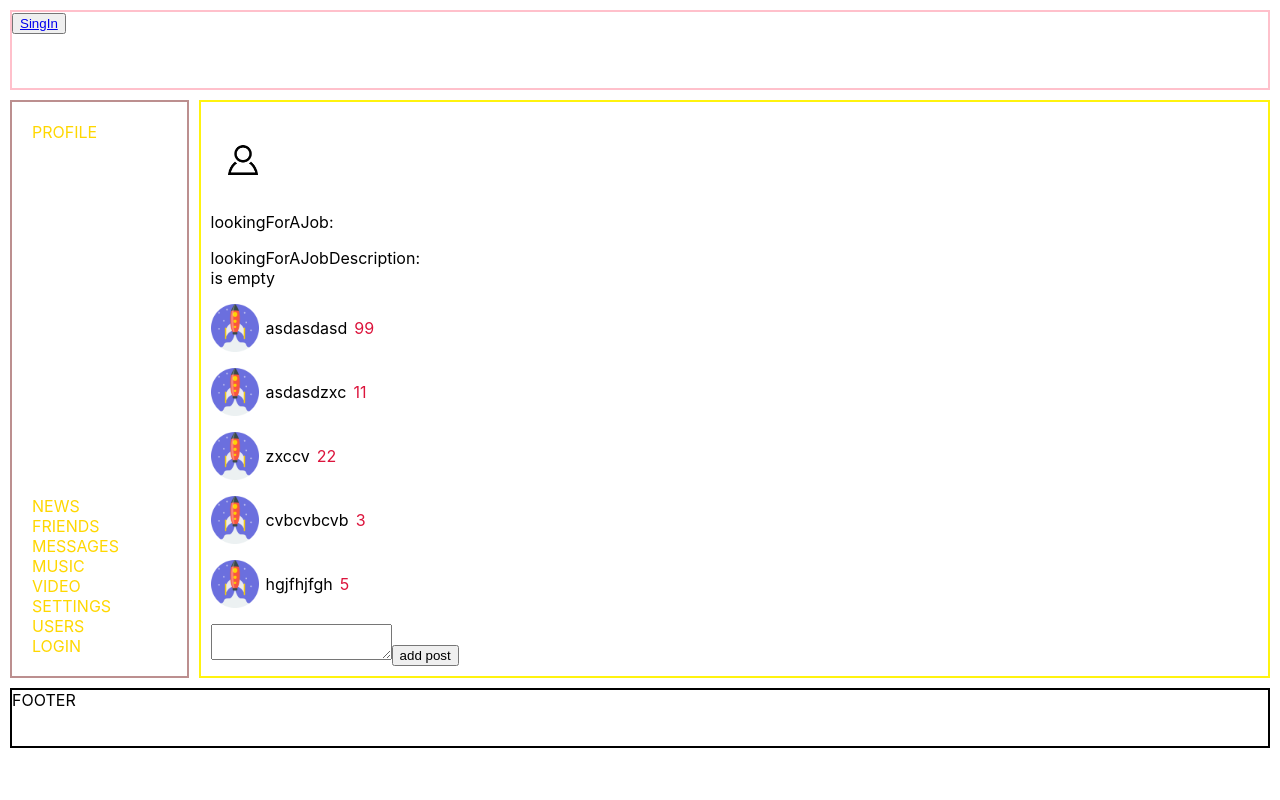
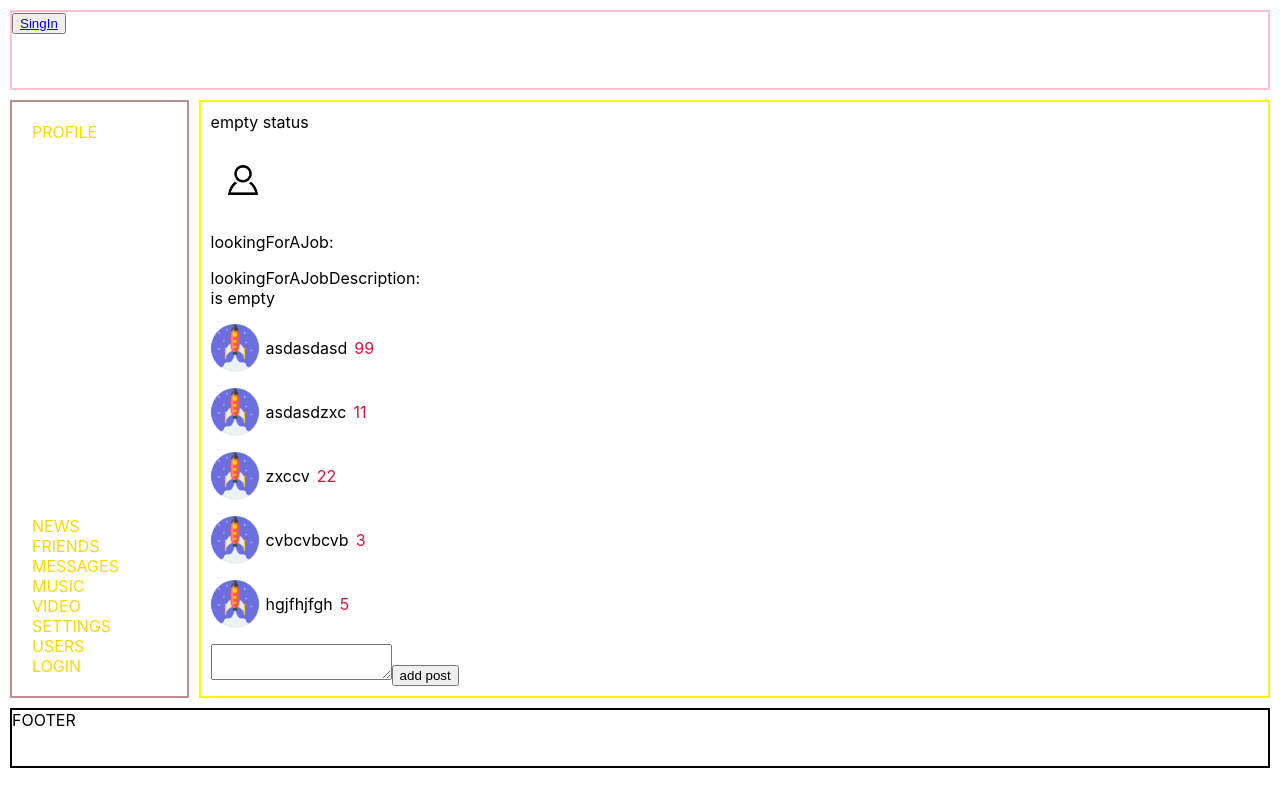
Before and after one commit to hrsk/samurai-way, a React (Create React App) app: page /profile/1 in a window 1280 px wide. Built offline with nearby package versions, Linux system fonts and the light colour scheme; no server answers.

Commit message:
refactoring, fix props

```diff
--- a/src/components/profile/Profile.tsx
+++ b/src/components/profile/Profile.tsx
@@ -1,14 +1,15 @@
 import { ConnectedPropsType } from "./ProfileContainer";
 import { ProfileDescription } from "./ProfileDescription";
+import { ProfileStatus } from "./ProfileStatus";
 import { PostsContainerComponent } from "./posts/PostsContainerComponent";
 
 interface PropsType extends ConnectedPropsType {
-    changeStatus: (value: string) => void
 }
 
 export const Profile = (props: PropsType) => {
     return (
         <div>
+            <ProfileStatus {...props} />
             <ProfileDescription {...props} />
             <PostsContainerComponent posts={props.posts}
                 changePostText={props.changePostText}
--- a/src/components/profile/ProfileContainer.tsx
+++ b/src/components/profile/ProfileContainer.tsx
@@ -46,16 +46,12 @@ export class ProfileConnectedComponent extends React.Component<ConnectedPropsTyp
         this.props.addPost()
     }
 
-    changeStatus = (value: string) => {
-        this.props.changeUserStatus(value)
-    }
-
     render() {
         // if (!this.props.isAuth) return <Redirect to={'/login'} />
         return (
             this.props.isFetching
                 ? <Preloader />
-                : <Profile {...this.props} changeStatus={this.changeStatus} />
+                : <Profile {...this.props} />
         )
     }
 }
--- a/src/components/profile/ProfileDescription.tsx
+++ b/src/components/profile/ProfileDescription.tsx
@@ -1,15 +1,12 @@
 import { ConnectedPropsType } from "./ProfileContainer"
 import no_avatar from '../../assets/avatar_images/no_avatar.png'
-import { ProfileStatus } from "./ProfileStatus"
 
 interface PropsType extends ConnectedPropsType {
-    changeStatus: (value: string) => void
 }
 
 export const ProfileDescription = (props: PropsType) => {
     return (
         <div>
-            <ProfileStatus {...props} />
             <div>
                 <p>{props.userProfile.userId}</p>
                 <span style={{ display: 'block' }}>{props.userProfile.aboutMe}</span>
--- a/src/components/profile/ProfileStatus.tsx
+++ b/src/components/profile/ProfileStatus.tsx
@@ -1,9 +1,7 @@
 import { ChangeEvent, useState } from "react";
 import { ConnectedPropsType } from "./ProfileContainer";
 
-interface PropsType extends ConnectedPropsType {
-    changeStatus: (value: string) => void
-}
+interface PropsType extends ConnectedPropsType { }
 
 export const ProfileStatus = (props: PropsType) => {
 
@@ -16,7 +14,7 @@ export const ProfileStatus = (props: PropsType) => {
 
     const changeStatusHandler = () => {
         setEditMode(false)
-        props.changeStatus(value)
+        props.changeUserStatus(value)
     }
 
     return (
@@ -28,7 +26,11 @@ export const ProfileStatus = (props: PropsType) => {
                         onBlur={changeStatusHandler}
                         autoFocus />
                     : <span onDoubleClick={() => setEditMode(true)}>
-                        {value}
+                        {
+                            props.status
+                                ? props.status
+                                : 'empty status'
+                        }
                     </span>
             }
         </>
```
